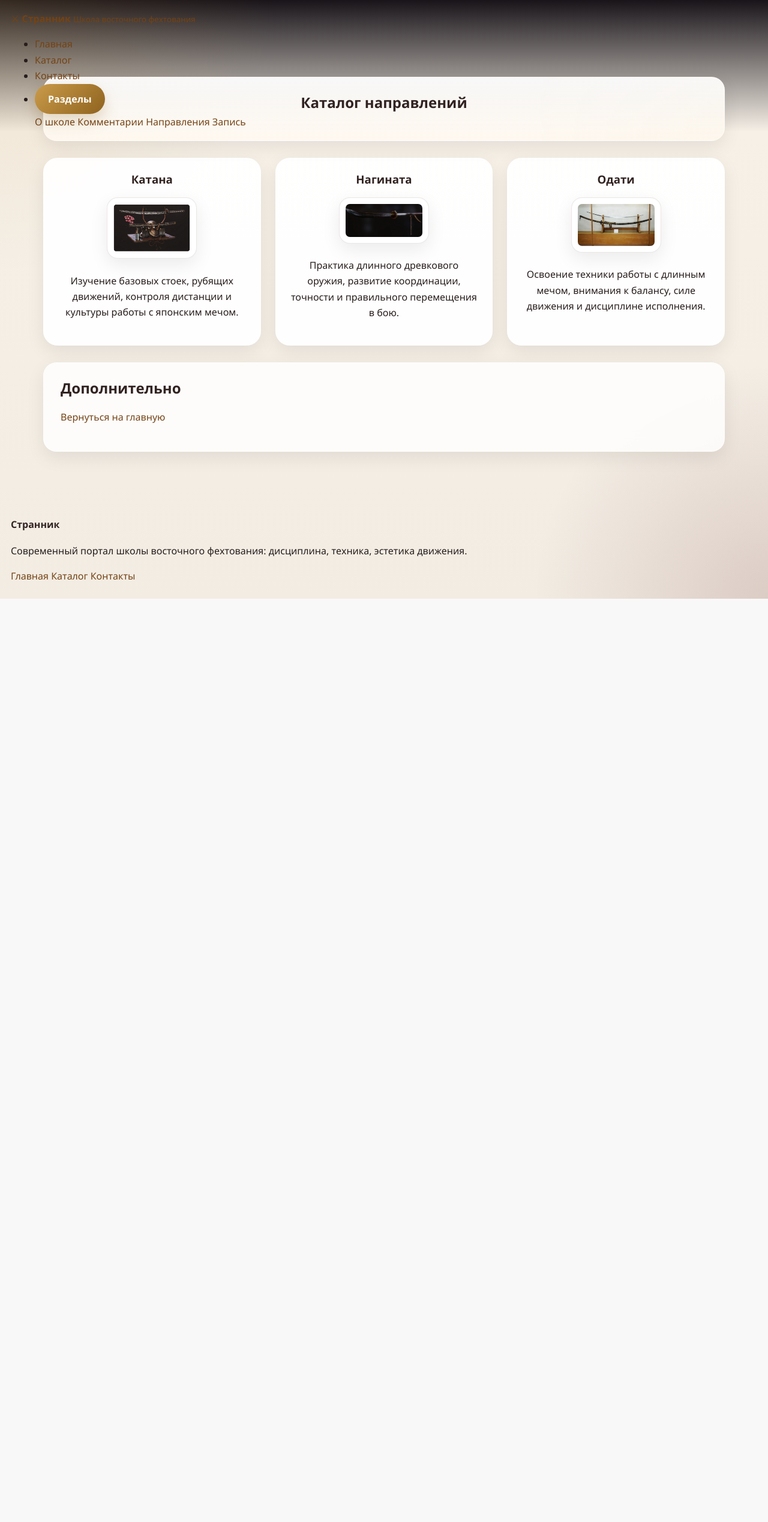
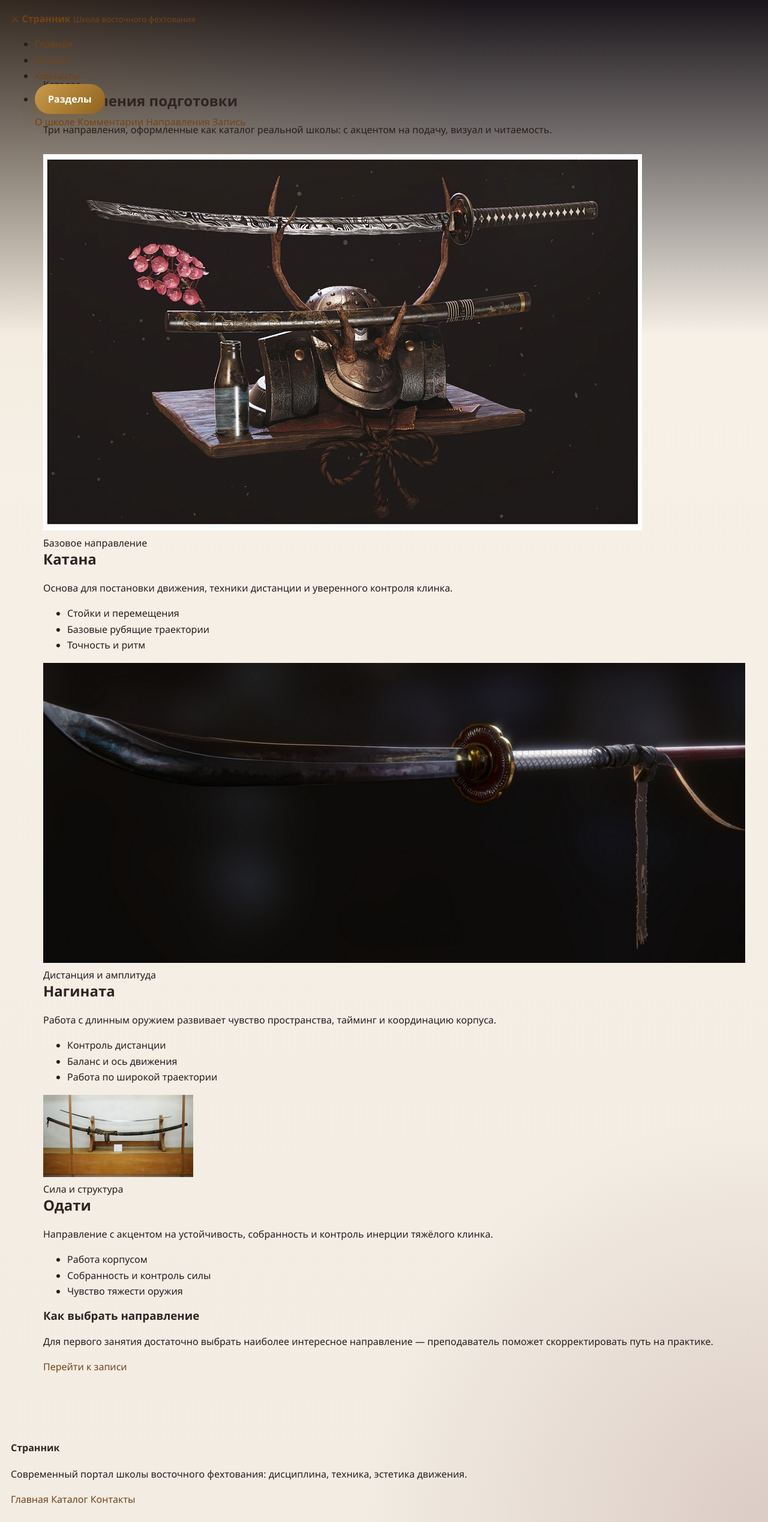
Before and after one commit to H0110W0ne/WEB, a Django app: template templates/main/catalog.html in a window 1280 px wide. Shown: the whole page at 60% size. Before the commit the page ends 998 px from the top, so only its background shows below. Run offline with Django 5.2, Linux system fonts and the light colour scheme; the template is opened without the code that fills it, so the values that code supplies are empty.

Commit message:
Update catalog.html

```diff
--- a/templates/main/catalog.html
+++ b/templates/main/catalog.html
@@ -1,44 +1,78 @@
 {% extends 'base.html' %}
 {% load static %}
 
-{% block title %}Каталог направлений | Странник{% endblock %}
-
-{% block extra_head %}
-<style>
-  .catalog-title {
-    text-align: center;
-    margin-top: 0;
-  }
-</style>
-{% endblock %}
+{% block title %}Каталог — Странник{% endblock %}
 
 {% block content %}
-<section class="page-heading content-card content-card-accent">
-  <h1 class="catalog-title">Каталог направлений</h1>
+<section class="page-hero compact-hero">
+  <div class="container">
+    <span class="section-tag">Каталог</span>
+    <h1>Направления подготовки</h1>
+    <p class="hero-lead">
+      Три направления, оформленные как каталог реальной школы: с акцентом на подачу, визуал и читаемость.
+    </p>
+  </div>
 </section>
 
-<div class="catalog">
-  <div class="card">
-    <h3>Катана</h3>
-    <img src="{% static 'main/assets/katana.jpg' %}" alt="Катана" width="150">
-    <p>Изучение базовых стоек, рубящих движений, контроля дистанции и культуры работы с японским мечом.</p>
+<section id="programs" class="content-section">
+  <div class="container">
+    <div class="program-grid">
+      <article class="program-card glass-card">
+        <img src="{% static 'main/assets/katana.jpg' %}" alt="Катана">
+        <div class="program-body">
+          <span class="card-label">Базовое направление</span>
+          <h2>Катана</h2>
+          <p>
+            Основа для постановки движения, техники дистанции и уверенного контроля клинка.
+          </p>
+          <ul>
+            <li>Стойки и перемещения</li>
+            <li>Базовые рубящие траектории</li>
+            <li>Точность и ритм</li>
+          </ul>
+        </div>
+      </article>
+
+      <article class="program-card glass-card">
+        <img src="{% static 'main/assets/naginata.jpg' %}" alt="Нагината">
+        <div class="program-body">
+          <span class="card-label">Дистанция и амплитуда</span>
+          <h2>Нагината</h2>
+          <p>
+            Работа с длинным оружием развивает чувство пространства, тайминг и координацию корпуса.
+          </p>
+          <ul>
+            <li>Контроль дистанции</li>
+            <li>Баланс и ось движения</li>
+            <li>Работа по широкой траектории</li>
+          </ul>
+        </div>
+      </article>
+
+      <article class="program-card glass-card">
+        <img src="{% static 'main/assets/odachi.jpg' %}" alt="Одати">
+        <div class="program-body">
+          <span class="card-label">Сила и структура</span>
+          <h2>Одати</h2>
+          <p>
+            Направление с акцентом на устойчивость, собранность и контроль инерции тяжёлого клинка.
+          </p>
+          <ul>
+            <li>Работа корпусом</li>
+            <li>Собранность и контроль силы</li>
+            <li>Чувство тяжести оружия</li>
+          </ul>
+        </div>
+      </article>
+    </div>
+
+    <div class="glass-card catalog-note">
+      <h3>Как выбрать направление</h3>
+      <p>
+        Для первого занятия достаточно выбрать наиболее интересное направление — преподаватель поможет скорректировать путь на практике.
+      </p>
+      <a class="button button-secondary" href="{% url 'main:contacts' %}#registration">Перейти к записи</a>
+    </div>
   </div>
-
-  <div class="card">
-    <h3>Нагината</h3>
-    <img src="{% static 'main/assets/naginata.jpg' %}" alt="Нагината" width="150">
-    <p>Практика длинного древкового оружия, развитие координации, точности и правильного перемещения в бою.</p>
-  </div>
-
-  <div class="card">
-    <h3>Одати</h3>
-    <img src="{% static 'main/assets/odachi.jpg' %}" alt="Одати" width="150">
-    <p>Освоение техники работы с длинным мечом, внимания к балансу, силе движения и дисциплине исполнения.</p>
-  </div>
-</div>
-
-<section class="content-card">
-  <h2>Дополнительно</h2>
-  <p><a href="{% url 'main:index' %}">Вернуться на главную</a></p>
 </section>
 {% endblock %}
```
